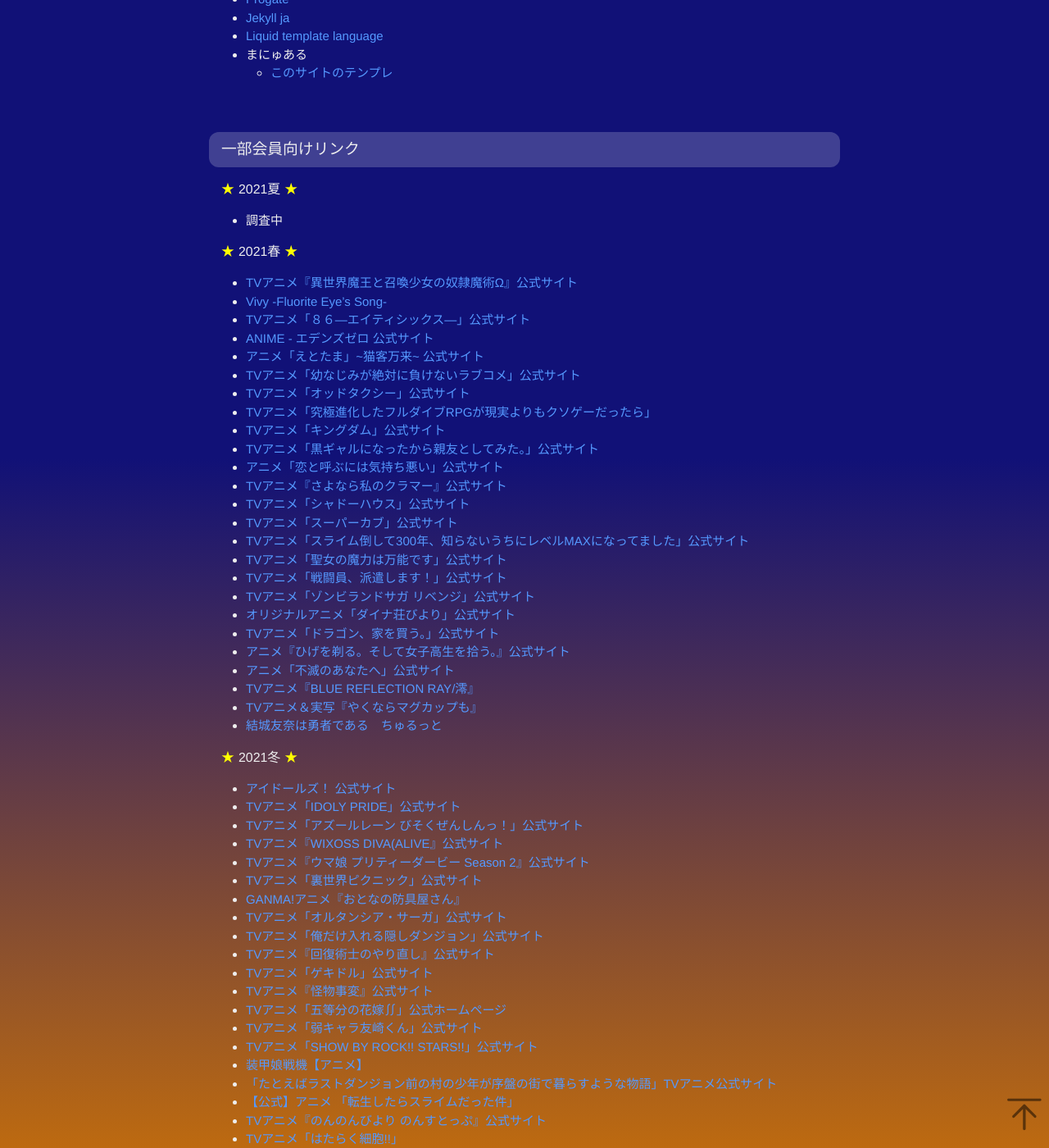
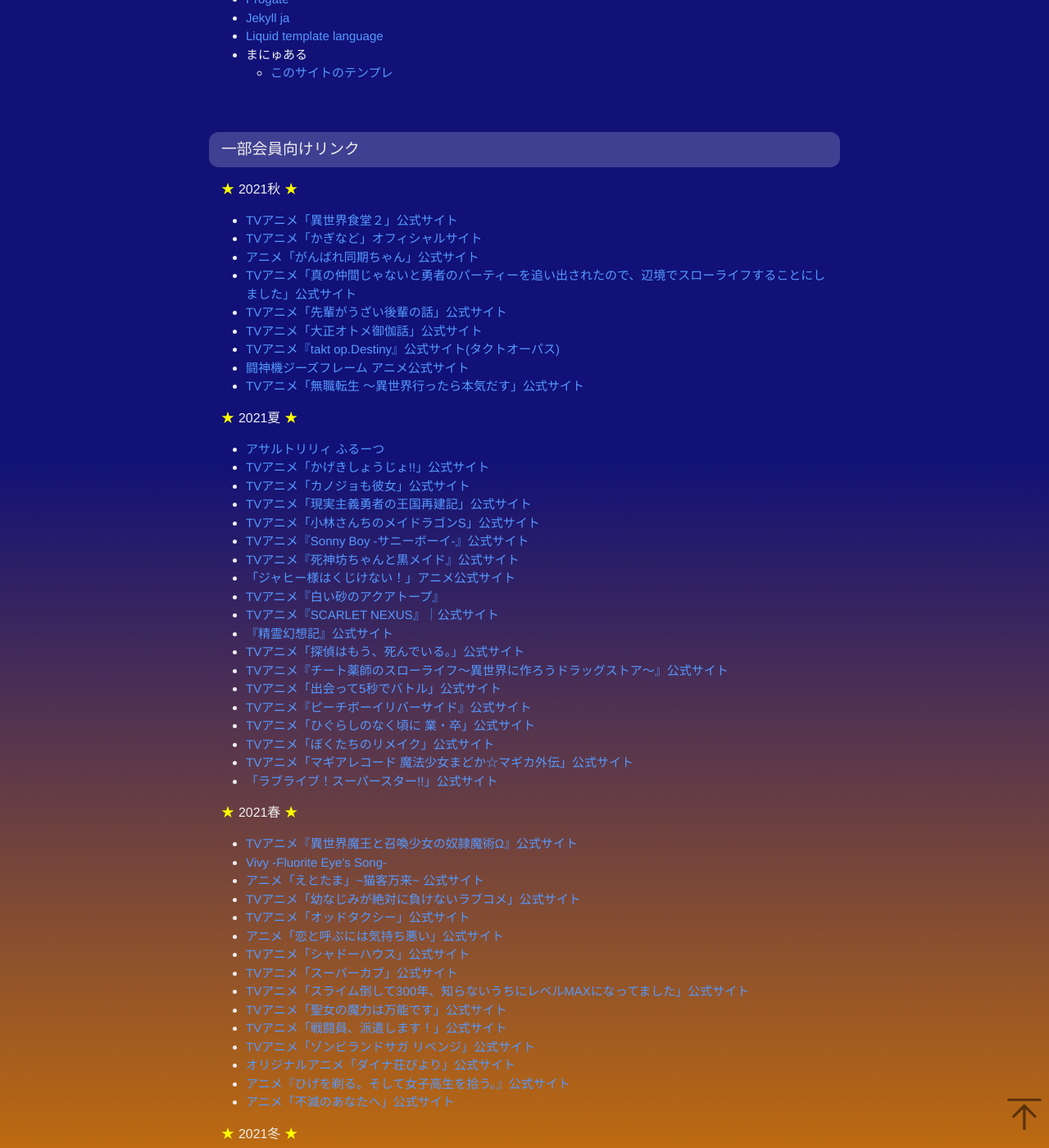
Before and after one commit to vuccaken/vuccaken.github.io, a Jekyll site: the page built from _pages/link.md, in a window 1280 px wide and 1400 px high, scrolled down 1573 px. Shown: the whole window at 82% size. Built offline with Jekyll 4.4.1, drawn with Linux system fonts in a browser that asks for light colours; nearby versions of some CDN libraries; some of the changed text lies outside the part shown.

Commit message:
Update anime.yml

```diff
--- a/_data/anime.yml
+++ b/_data/anime.yml
@@ -1,18 +1,46 @@
+- season: 2021秋
+  links:
+    - ["TVアニメ「異世界食堂２」公式サイト", "https://isekai-shokudo2.com"]
+    - ["TVアニメ「かぎなど」オフィシャルサイト", "https://kaginado.com"]
+    - ["アニメ「がんばれ同期ちゃん」公式サイト", "https://doukichan-anime.com"]
+    # - ["TVアニメ「逆転世界ノ電池少女」公式サイト", "https://denchi-project.com"]
+    - ["TVアニメ「真の仲間じゃないと勇者のパーティーを追い出されたので、辺境でスローライフすることにしました」公式サイト", "https://shinnonakama.com"]
+    - ["TVアニメ「先輩がうざい後輩の話」公式サイト", https://senpaiga-uzai-anime.com]
+    - ["TVアニメ「大正オトメ御伽話」公式サイト", "https://taisho-otome.com"]
+    - ["TVアニメ『takt op.Destiny』公式サイト(タクトオーパス)", "https://anime.takt-op.jp"]
+    - ["闘神機ジーズフレーム アニメ公式サイト", "https://ag-f.net"]
+    - ["TVアニメ「無職転生 ～異世界行ったら本気だす」公式サイト", "https://mushokutensei.jp"]
 - season: 2021夏
+  links:
+    - ["アサルトリリィ ふるーつ", "https://anime.assaultlily-pj.com/fruits/"]
+    - ["TVアニメ「かげきしょうじょ!!」公式サイト", "https://kageki-anime.com"]
+    - ["TVアニメ「カノジョも彼女」公式サイト", "https://kanokano-anime.com"]
+    - ["TVアニメ「現実主義勇者の王国再建記」公式サイト", "https://genkoku-anime.com"]
+    - ["TVアニメ「小林さんちのメイドラゴンS」公式サイト", "https://maidragon.jp/2nd/"]
+    - ["TVアニメ『Sonny Boy -サニーボーイ-』公式サイト", "https://anime.shochiku.co.jp/sonny-boy/"]
+    - ["TVアニメ『死神坊ちゃんと黒メイド』公式サイト", "https://bocchan-anime.com"]
+    - ["「ジャヒー様はくじけない！」アニメ公式サイト", "https://jahysama-anime.com"]
+    - ["TVアニメ『白い砂のアクアトープ』", "https://aquatope-anime.com"]
+    - ["TVアニメ『SCARLET NEXUS』｜公式サイト", "https://snx-anime.net"]
+    - ["『精霊幻想記』公式サイト", "『精霊幻想記』公式サイト"]
+    - ["TVアニメ「探偵はもう、死んでいる。」公式サイト", "https://tanmoshi-anime.jp"]
+    - ["TVアニメ『チート薬師のスローライフ～異世界に作ろうドラッグストア～』公式サイト", "https://www.cheat-kusushi.jp"]
+    - ["TVアニメ「出会って5秒でバトル」公式サイト", "https://dea5-anime.com"]
+    - ["TVアニメ『ピーチボーイリバーサイド』公式サイト", "https://peachboyriverside.com"]
+    - ["TVアニメ「ひぐらしのなく頃に 業・卒」公式サイト", "https://higurashianime.com"]
+    - ["TVアニメ「ぼくたちのリメイク」公式サイト", "https://bokurema.com"]
+    - ["TVアニメ「マギアレコード 魔法少女まどか☆マギカ外伝」公式サイト", "https://anime.magireco.com"]
+    - ["「ラブライブ！スーパースター!!」公式サイト", "https://www.lovelive-anime.jp/yuigaoka/"]
 - season: 2021春
   links:
     - ["TVアニメ『異世界魔王と召喚少女の奴隷魔術Ω』公式サイト", "https://isekaimaou-anime.com"]
     - ["Vivy -Fluorite Eye’s Song-", "https://vivy-portal.com"]
-    - ["TVアニメ「８６―エイティシックス―」公式サイト", "https://anime-86.com"]
-    - ["ANIME - エデンズゼロ 公式サイト", "https://edens-zero.net/anime/"]
+    # - ["TVアニメ「８６―エイティシックス―」公式サイト", "https://anime-86.com"]
+    # - ["ANIME - エデンズゼロ 公式サイト", "https://edens-zero.net/anime/"]
     - ["アニメ「えとたま」~猫客万来~ 公式サイト", "http://etotama.com/nyankyakubanrai/"]
     - ["TVアニメ「幼なじみが絶対に負けないラブコメ」公式サイト", "https://osamake.com"]
     - ["TVアニメ「オッドタクシー」公式サイト", "https://oddtaxi.jp"]
-    - ["TVアニメ「究極進化したフルダイブRPGが現実よりもクソゲーだったら」", "https://fulldive-rpg.com"]
-    - ["TVアニメ「キングダム」公式サイト", "https://kingdom-anime.com"]
-    - ["TVアニメ「黒ギャルになったから親友としてみた。」公式サイト", "https://kurogal.cf-anime.com"]
     - ["アニメ「恋と呼ぶには気持ち悪い」公式サイト", "https://koikimo.jp"]
-    - ["TVアニメ『さよなら私のクラマー』公式サイト", "https://sayonara-cramer.com/tv/"]
     - ["TVアニメ「シャドーハウス」公式サイト", "https://shadowshouse-anime.com"]
     - ["TVアニメ「スーパーカブ」公式サイト", "https://supercub-anime.com"]
     - ["TVアニメ「スライム倒して300年、知らないうちにレベルMAXになってました」公式サイト", "https://slime300-anime.com"]
@@ -20,31 +48,21 @@
     - ["TVアニメ「戦闘員、派遣します！」公式サイト", "https://kisaragi-co.jp"]
     - ["TVアニメ「ゾンビランドサガ リベンジ」公式サイト", "https://zombielandsaga.com"]
     - ["オリジナルアニメ「ダイナ荘びより」公式サイト", "https://dinosaur-biyori.com"]
-    - ["TVアニメ「ドラゴン、家を買う。」公式サイト", "https://doraie.com"]
     - ["アニメ『ひげを剃る。そして女子高生を拾う。』公式サイト", "http://higehiro-anime.com"]
     - ["アニメ「不滅のあなたへ」公式サイト", "https://www.anime-fumetsunoanatae.com"]
-    - ["TVアニメ『BLUE REFLECTION RAY/澪』", "https://www.bluereflection-ray.com"]
-    - ["TVアニメ＆実写『やくならマグカップも』", "https://yakumo-project.com"]
-    - ["結城友奈は勇者である　ちゅるっと", "https://yuyuyu.tv/churutto/"]
+    # - ["TVアニメ『BLUE REFLECTION RAY/澪』", "https://www.bluereflection-ray.com"]
 - season: 2021冬
   links:
-    - ["アイドールズ！ 公式サイト", "https://wsy-idolls.com"]
+    # - ["アイドールズ！ 公式サイト", "https://wsy-idolls.com"]
     - ["TVアニメ「IDOLY PRIDE」公式サイト", "https://anime.idolypride.jp"]
     - ["TVアニメ「アズールレーン びそくぜんしんっ！」公式サイト", "https://www.azurlane-bisoku.jp"]
-    - ["TVアニメ『WIXOSS DIVA(ALIVE』公式サイト", "http://wixoss-diva.com"]
+    # - ["TVアニメ『WIXOSS DIVA(ALIVE』公式サイト", "http://wixoss-diva.com"]
     - ["TVアニメ『ウマ娘 プリティーダービー Season 2』公式サイト", "https://anime-umamusume.jp"]
     - ["TVアニメ「裏世界ピクニック」公式サイト", "https://www.othersidepicnic.com"]
-    - ["GANMA!アニメ『おとなの防具屋さん』", "https://ganma.jp/g/anime/otonabougu/"]
-    - ["TVアニメ「オルタンシア・サーガ」公式サイト", "https://animehorsaga.jp"]
     - ["TVアニメ「俺だけ入れる隠しダンジョン」公式サイト", "https://kakushidungeon-anime.jp"]
-    - ["TVアニメ『回復術士のやり直し』公式サイト", "http://kaiyari.com"]
     - ["TVアニメ「ゲキドル」公式サイト", "http://gekidol.com"]
     - ["TVアニメ『怪物事変』公式サイト", "https://kemonojihen-anime.com"]
     - ["TVアニメ「五等分の花嫁∬」公式ホームページ", "https://www.tbs.co.jp/anime/5hanayome/"]
-    - ["TVアニメ「弱キャラ友崎くん」公式サイト", "http://tomozaki-koushiki.com"]
-    - ["TVアニメ「SHOW BY ROCK!! STARS!!」公式サイト", "https://showbyrock-anime-s.com/"]
-    - ["装甲娘戦機【アニメ】", "http://soukou-musume-senki.com"]
-    - ["「たとえばラストダンジョン前の村の少年が序盤の街で暮らすような物語」TVアニメ公式サイト", "https://lasdan.com"]
     - ["【公式】アニメ 「転生したらスライムだった件」", "https://www.ten-sura.com/anime/tensura"]
     - ["TVアニメ『のんのんびより のんすとっぷ』公式サイト", "https://nonnontv.com/tvanime/"]
     - ["TVアニメ「はたらく細胞!!」", "https://hataraku-saibou.com/"]
@@ -56,7 +74,6 @@
     - ["TVアニメ『八十亀ちゃんかんさつにっき　３さつめ』", "https://yatogame.nagoya"]
     - ["TVアニメ『ゆるキャン△ SEASON２』公式サイト", "https://yurucamp.jp/second/"]
     - ["アニメ幼女社長", "https://www.mujina-company.com"]
-    - ["TVアニメ『Re:ゼロから始める異世界生活』オフィシャルサイト", "http://re-zero-anime.jp/tv/"]
     - ["アニメ「ワールドウィッチーズ発進しますっ！」公式サイト", "http://w-witch.jp/ww_takeoff/"]
     - ["TVアニメ「ワンダーエッグ・プライオリティ」公式サイト", "https://wonder-egg-priority.com"]
 - season: 2020秋
@@ -70,13 +87,11 @@
     - ["TVアニメ「ご注文はうさぎですか？BLOOM」公式サイト", "https://gochiusa.com/bloom/"]
     - ["TVアニメ「進撃の巨人」The Final Season", "https://shingeki.tv/final/"]
     - ["アニメ「ストライクウィッチーズ ROAD to BERLIN」公式サイト", "http://w-witch.jp/strike_witches-rtb/"]
-    - ["せいぜいがんばれ！魔法少女くるみ公式ウェブサイト", "https://www.seizeiganbare.jp"]
     - ["オリジナルアニメーション「戦翼のシグルドリーヴァ」公式サイト", "https://sigururi.com"]
     - ["TVアニメ「ひぐらしのなく頃に 業」公式サイト", "https://higurashianime.com"]
     - ["TVアニメ『魔王城でおやすみ』公式サイト", "https://maoujo-anime.com"]
     - ["TVアニメ『魔女の旅々』公式サイト", "https://majotabi.jp"]
     - ["魔法科高校の劣等生 来訪者編", "https://mahouka.jp"]
-    - ["TVアニメーション『レヱル・ロマネスク』公式サイト", "https://railromanesque.jp"]
     - ["TVアニメ「まえせつ！」公式サイト", "https://maesetsu.jp"]
     - ["TVアニメ「体操ザムライ」公式サイト", "https://taiso-samurai.com"]
     - ["TVアニメ「いわかける！- Sport Climbing Girls -」公式サイト", "http://iwakakeru-anime.com"]
```
